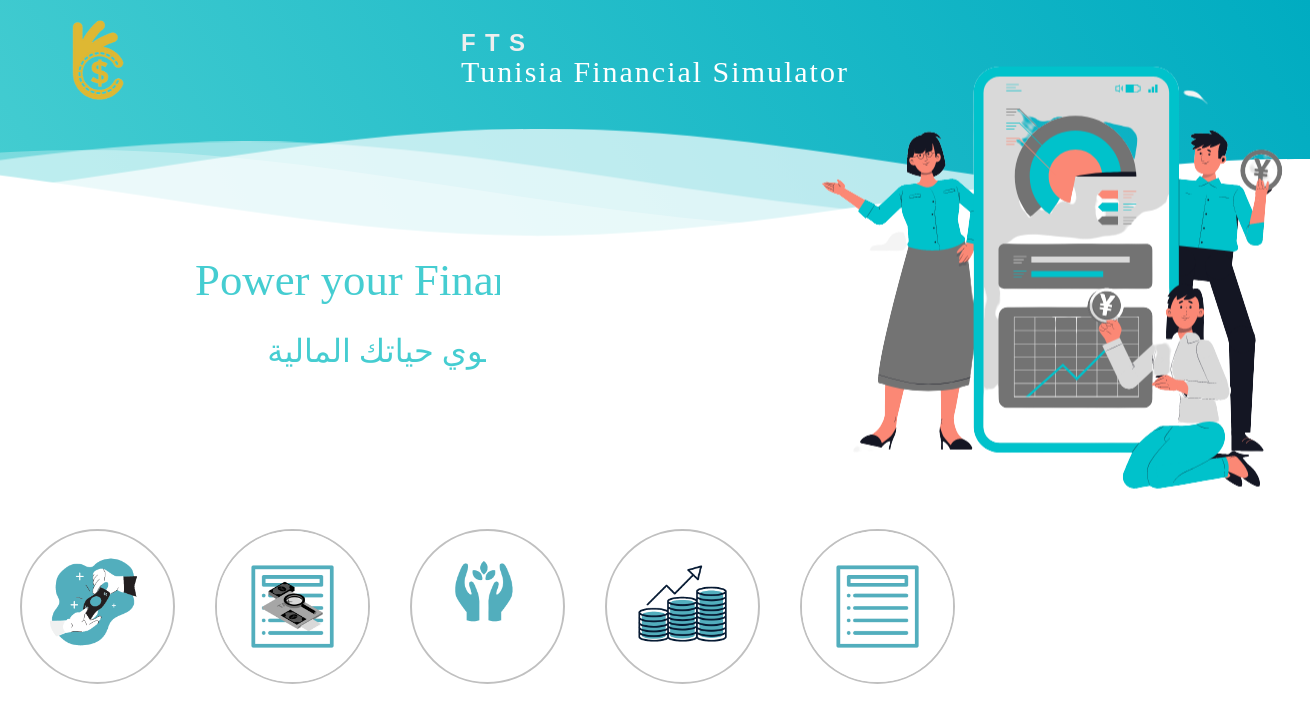
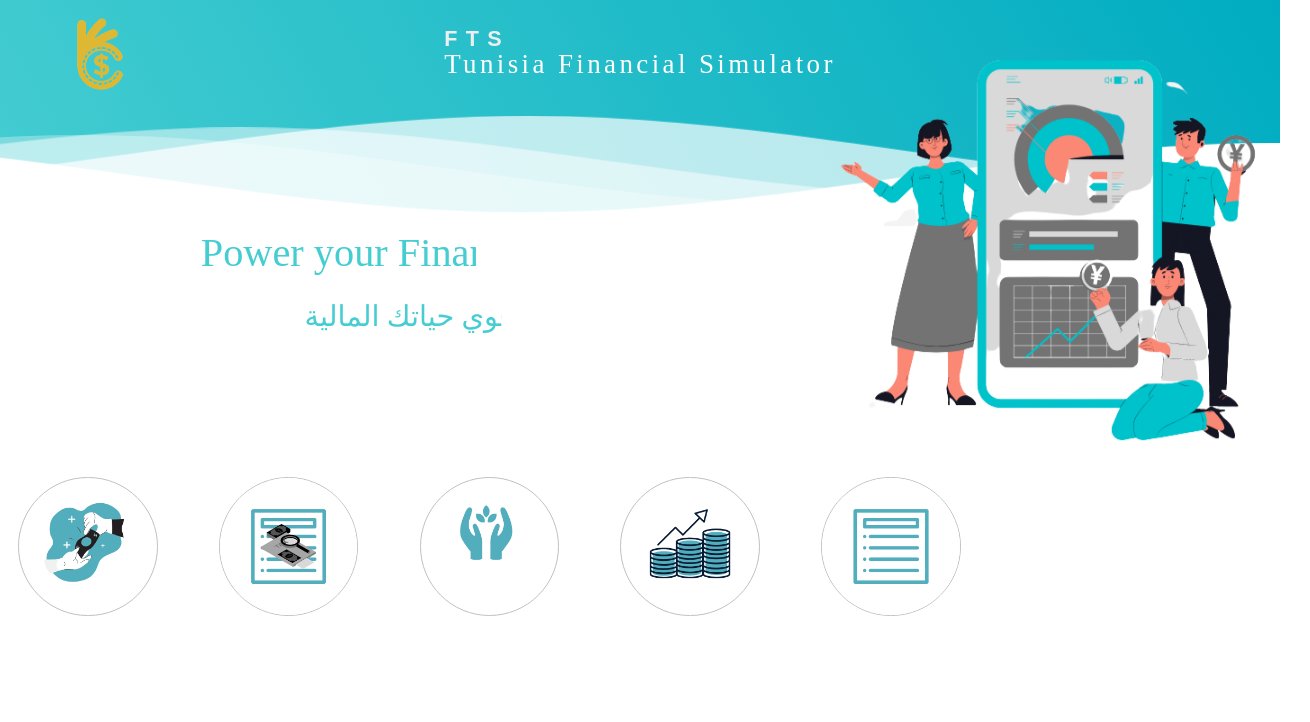
Before and after one commit to Khammami-dev/TFS, an Angular app: page / in a window 1280 px wide. Shown: the top 722 px of the page, 1310 px wide, since content can reach past the window. Built offline with nearby package versions, Linux system fonts and the light colour scheme.

Commit message:
fixed zoom issue

```diff
--- a/src/app/app.component.css
+++ b/src/app/app.component.css
@@ -0,0 +1,3 @@
+div {
+    zoom: 90%;
+}
--- a/src/app/home-image/home-image.component.css
+++ b/src/app/home-image/home-image.component.css
@@ -3,8 +3,8 @@
     animation-duration: 3s;
     animation-iteration-count: infinite;
     animation-timing-function: ease-in-out;
-    margin-left: 30px;
-    margin-top: 5px;
+    margin-left: 1.875em;
+    margin-top: 0.3125em;
 }
 
 @keyframes floating {
--- a/src/app/homebg/homebg.component.css
+++ b/src/app/homebg/homebg.component.css
@@ -6,22 +6,22 @@ body {
 h1 {
     font-family: 'Quicksand', sans-serif;
     font-weight: 100;
-    letter-spacing: 2px;
-    font-size: 40px;
+    letter-spacing: 0.125em;
+    font-size: 2.5em;
 }
 
 h2 {
     font-family: 'Baloo Paaji', cursive;
     font-weight: 300;
-    letter-spacing: 2px;
-    font-size: 30px;
+    letter-spacing: 0.125em;
+    font-size: 1.875em;
     margin: 0;
 }
 
 p {
     font-family: 'Lato', sans-serif;
-    letter-spacing: 1px;
-    font-size: 14px;
+    letter-spacing: 0.0625em;
+    font-size: 0.875em;
     color: #333333;
 }
 
@@ -33,9 +33,9 @@ p {
 }
 
 .logo {
-    width: 50px;
+    width: 3.125em;
     fill: white;
-    padding-right: 15px;
+    padding-right: 0.9375em;
     display: inline-block;
     vertical-align: middle;
 }
@@ -61,8 +61,8 @@ p {
     height: 15vh;
     margin-bottom: -7px;
     /*Fix for safari gap*/
-    min-height: 100px;
-    max-height: 150px;
+    min-height: 6.25em;
+    max-height: 9.375em;
 }
 
 .content {
@@ -132,6 +132,7 @@ p {
     font-size: 0;
     transform: translate(-50%);
 }
+
 p {
     font-family: sans-serif;
     font-size: 14px;
@@ -139,6 +140,7 @@ p {
     color: #eee;
     opacity: 0.3;
 }
+
 .letter {
     width: 24px;
     display: inline-block;
@@ -153,6 +155,7 @@ p {
     text-transform: uppercase;
     color: #eee;
 }
+
 .letter:before {
     position: absolute;
     top: 0;
@@ -161,8 +164,8 @@ p {
     word-break: break-all;
     background-color: grey;
 }
-.
-.letter:nth-child(1):before {
+
+. .letter:nth-child(1):before {
     content: "$9106238574";
     margin-top: 0px;
     animation-name: letter1;
@@ -170,6 +173,7 @@ p {
     animation-delay: 3s;
     animation-fill-mode: forwards;
 }
+
 @keyframes letter1 {
     from {
         margin-top: 0px;
@@ -178,6 +182,7 @@ p {
         margin-top: 24px;
     }
 }
+
 .letter:nth-child(2):before {
     content: "DT106238574";
     margin-top: -168px;
@@ -186,6 +191,7 @@ p {
     animation-delay: 0.07s;
     animation-fill-mode: forwards;
 }
+
 @keyframes letter2 {
     from {
         margin-top: -168px;
@@ -194,6 +200,7 @@ p {
         margin-top: 24px;
     }
 }
+
 .letter:nth-child(3):before {
     content: "€9106238574";
     margin-top: -144px;
@@ -202,6 +209,7 @@ p {
     animation-delay: 0.35s;
     animation-fill-mode: forwards;
 }
+
 @keyframes letter3 {
     from {
         margin-top: -144px;
@@ -210,6 +218,7 @@ p {
         margin-top: 24px;
     }
 }
+
 .letter:nth-child(4):before {
     content: "7984536012";
     margin-top: -96px;
@@ -218,6 +227,7 @@ p {
     animation-delay: 0.5s;
     animation-fill-mode: forwards;
 }
+
 @keyframes letter4 {
     from {
         margin-top: -96px;
@@ -226,6 +236,7 @@ p {
         margin-top: 24px;
     }
 }
+
 .letter:nth-child(5):before {
     content: "4127689350";
     margin-top: -192px;
@@ -234,6 +245,7 @@ p {
     animation-delay: 0.57s;
     animation-fill-mode: forwards;
 }
+
 @keyframes letter5 {
     from {
         margin-top: -192px;
@@ -242,6 +254,7 @@ p {
         margin-top: 24px;
     }
 }
+
 .letter:nth-child(6):before {
     content: "8921467350";
     margin-top: -24px;
@@ -250,6 +263,7 @@ p {
     animation-delay: 0.35s;
     animation-fill-mode: forwards;
 }
+
 @keyframes letter6 {
     from {
         margin-top: -24px;
@@ -258,6 +272,7 @@ p {
         margin-top: 24px;
     }
 }
+
 .letter:nth-child(7):before {
     content: "2793548601";
     margin-top: -96px;
@@ -266,6 +281,7 @@ p {
     animation-delay: 0.87s;
     animation-fill-mode: forwards;
 }
+
 @keyframes letter7 {
     from {
         margin-top: -96px;
@@ -274,6 +290,7 @@ p {
         margin-top: 24px;
     }
 }
+
 .letter:nth-child(8):before {
     content: "4012675839";
     margin-top: -144px;
@@ -282,6 +299,7 @@ p {
     animation-delay: 0.24s;
     animation-fill-mode: forwards;
 }
+
 @keyframes letter8 {
     from {
         margin-top: -144px;
@@ -290,6 +308,7 @@ p {
         margin-top: 24px;
     }
 }
+
 .letter:nth-child(9):before {
     content: "1257309468";
     margin-top: -144px;
@@ -298,6 +317,7 @@ p {
     animation-delay: 0.44s;
     animation-fill-mode: forwards;
 }
+
 @keyframes letter9 {
     from {
         margin-top: -144px;
@@ -306,6 +326,7 @@ p {
         margin-top: 24px;
     }
 }
+
 .letter:nth-child(10):before {
     content: "5681923740";
     margin-top: -120px;
@@ -314,6 +335,7 @@ p {
     animation-delay: 0.2s;
     animation-fill-mode: forwards;
 }
+
 @keyframes letter10 {
     from {
         margin-top: -120px;
@@ -322,6 +344,7 @@ p {
         margin-top: 24px;
     }
 }
+
 .letter:nth-child(11):before {
     content: "6973024518";
     margin-top: -144px;
@@ -330,6 +353,7 @@ p {
     animation-delay: 0.63s;
     animation-fill-mode: forwards;
 }
+
 @keyframes letter11 {
     from {
         margin-top: -144px;
@@ -338,6 +362,7 @@ p {
         margin-top: 24px;
     }
 }
+
 .letter:nth-child(12):before {
     content: "7368054219";
     margin-top: -144px;
@@ -346,6 +371,7 @@ p {
     animation-delay: 0.63s;
     animation-fill-mode: forwards;
 }
+
 @keyframes letter12 {
     from {
         margin-top: -144px;
@@ -354,6 +380,7 @@ p {
         margin-top: 24px;
     }
 }
+
 .letter:nth-child(13):before {
     content: "1802453769";
     margin-top: -72px;
@@ -362,6 +389,7 @@ p {
     animation-delay: 0.63s;
     animation-fill-mode: forwards;
 }
+
 @keyframes letter13 {
     from {
         margin-top: -72px;
@@ -370,6 +398,7 @@ p {
         margin-top: 24px;
     }
 }
+
 .letter:nth-child(14):before {
     content: "3046298175";
     margin-top: -24px;
@@ -378,6 +407,7 @@ p {
     animation-delay: 0.82s;
     animation-fill-mode: forwards;
 }
+
 @keyframes letter14 {
     from {
         margin-top: -24px;
@@ -386,6 +416,7 @@ p {
         margin-top: 24px;
     }
 }
+
 .letter:nth-child(15):before {
     content: "3269748051";
     margin-top: -120px;
@@ -394,6 +425,7 @@ p {
     animation-delay: 0.77s;
     animation-fill-mode: forwards;
 }
+
 @keyframes letter15 {
     from {
         margin-top: -120px;
@@ -402,6 +434,7 @@ p {
         margin-top: 24px;
     }
 }
+
 .letter:nth-child(16):before {
     content: "7364582109";
     margin-top: -216px;
@@ -410,6 +443,7 @@ p {
     animation-delay: 0.93s;
     animation-fill-mode: forwards;
 }
+
 @keyframes letter16 {
     from {
         margin-top: -216px;
```
Lines whose indentation alone changed are shown as unchanged.
